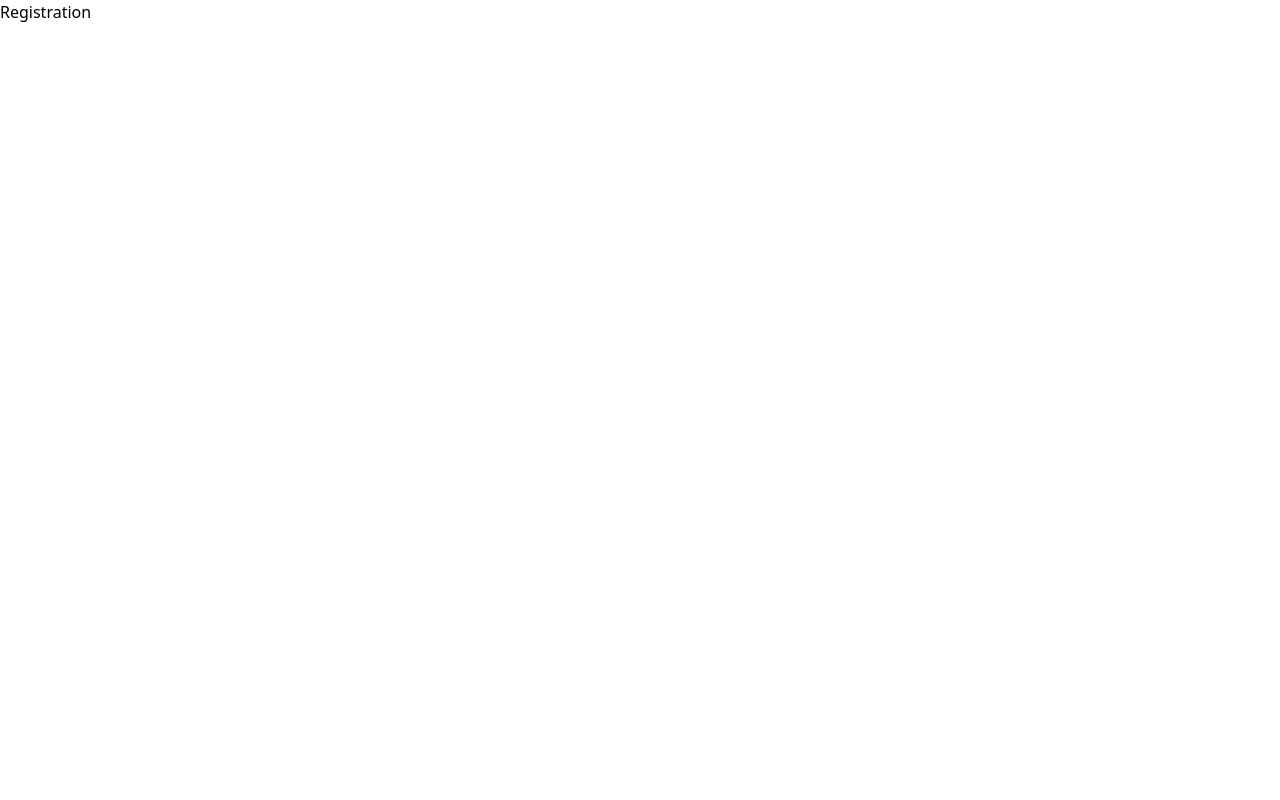
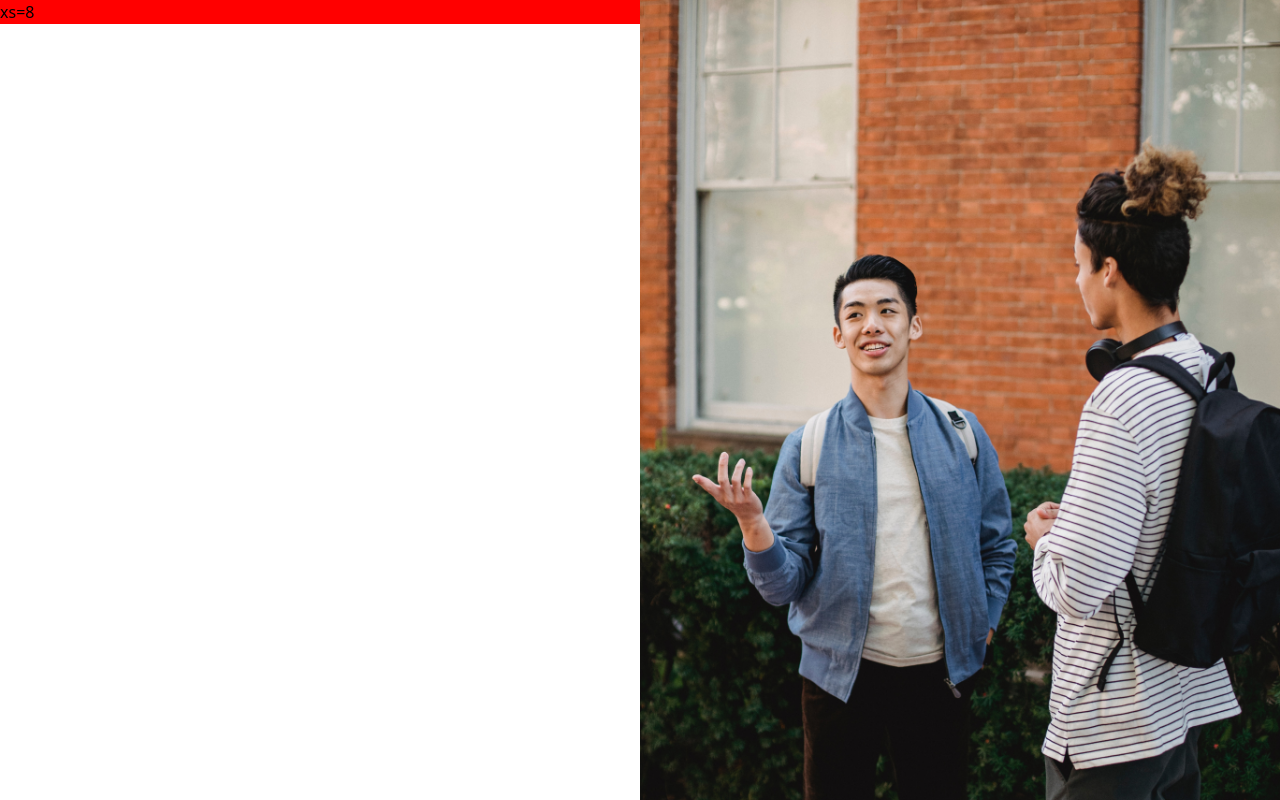
Before and after one commit to mahmudashif/Chatting-Application, a React (Vite) app: page / in a window 1280 px wide. Shown: the top 800 px of the page. Built offline with nearby package versions, Linux system fonts and the light colour scheme.

Commit message:
all setup done bro  and newly start registration part

```diff
--- a/package.json
+++ b/package.json
@@ -10,6 +10,9 @@
     "preview": "vite preview"
   },
   "dependencies": {
+    "@emotion/react": "^11.11.4",
+    "@emotion/styled": "^11.11.0",
+    "@mui/material": "^5.15.13",
     "firebase": "^10.9.0",
     "react": "^18.2.0",
     "react-dom": "^18.2.0",
--- /dev/null
+++ b/src/Images.jsx
@@ -0,0 +1,9 @@
+import React from 'react'
+
+const Images = ({src,alt,className}) => {
+  return (
+    <img src={src} alt={alt} className={className}></img>
+  )
+}
+
+export default Images
--- a/src/Pages/Registration.jsx
+++ b/src/Pages/Registration.jsx
@@ -1,9 +1,19 @@
-import React from 'react'
+import React from "react";
+import Grid from "@mui/material/Grid";
+import Images from "../Images";
+import registrationImg from "../assets/registrationImage.png"
 
 const Registration = () => {
   return (
-    <div>Registration</div>
-  )
-}
+      <Grid container>
+        <Grid h1 xs={6}>
+          <h1 style={{background:"red"}}>xs=8</h1>
+        </Grid>
+        <Grid h1 xs={6}>
+            <Images src={registrationImg}/>
+        </Grid>
+      </Grid>
+  );
+};
 
-export default Registration
+export default Registration;
```
Also changed, not shown: src/assets/registrationImage.png (added), 1 other file (tests, documents, lock files or other folders).
